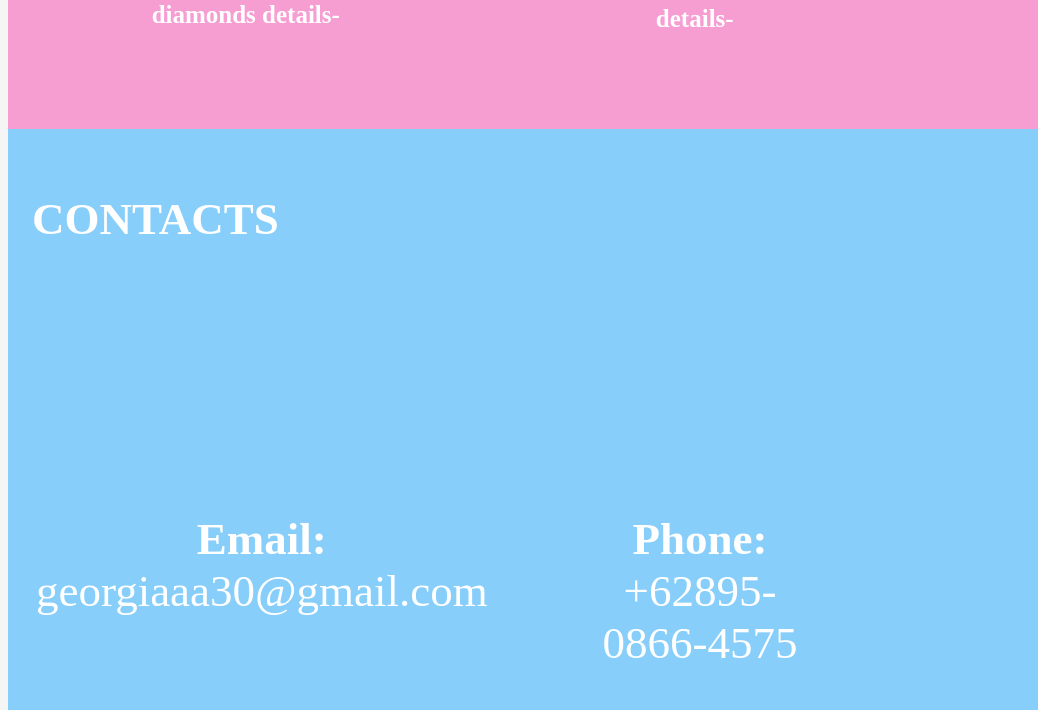
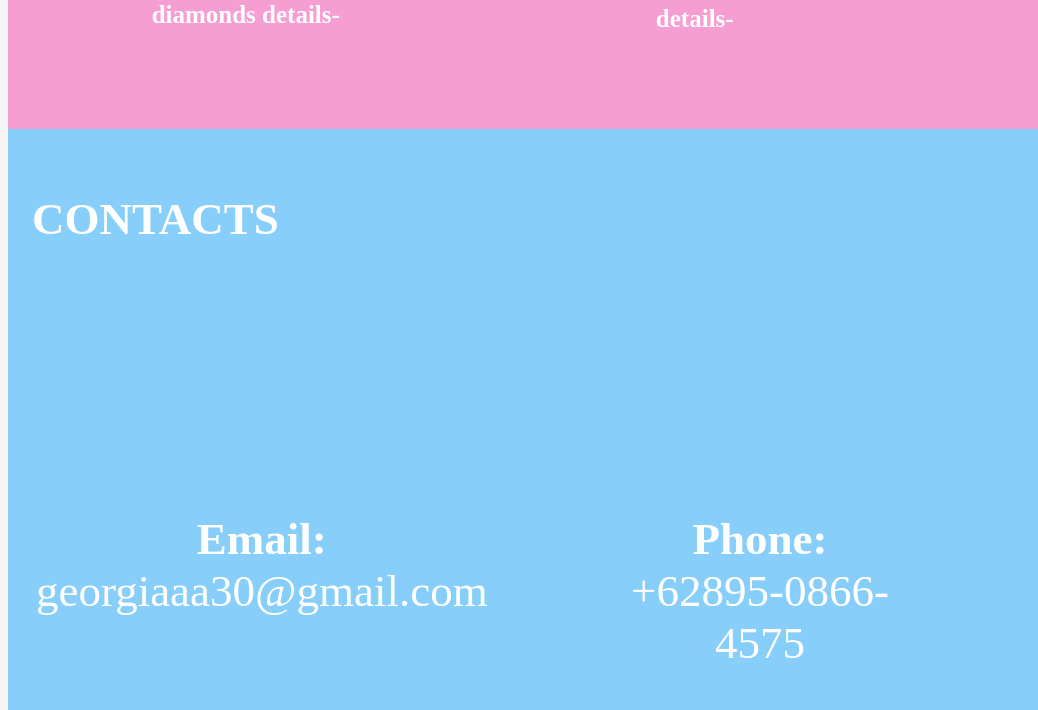
Before and after one commit to GloryGeorgiaGeraldine/GloryGeorgiaGeraldine.github.io, a plain HTML site: page index.html in a window 1280 px wide. Shown: the part 3687-4397 px from the top of the page, 0-1038 px from the left. Drawn offline with Linux system fonts and the light colour scheme.

Commit message:
index.html

```diff
--- a/index.html
+++ b/index.html
@@ -393,7 +393,7 @@
     top: 4200px;
     font-size: 45px;
     color: white;
-    width: 200px;
+    width: 320px;
 }
 
 .website {
```
